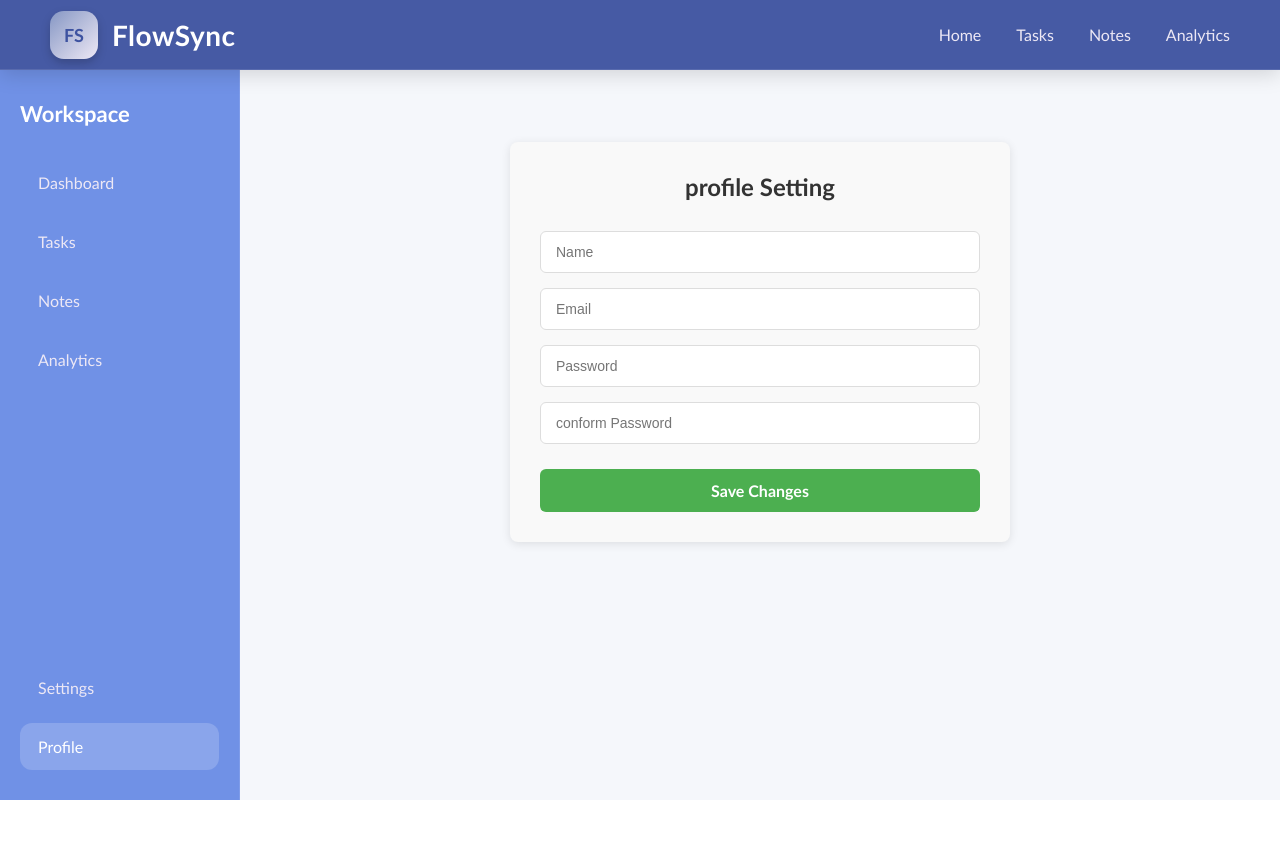
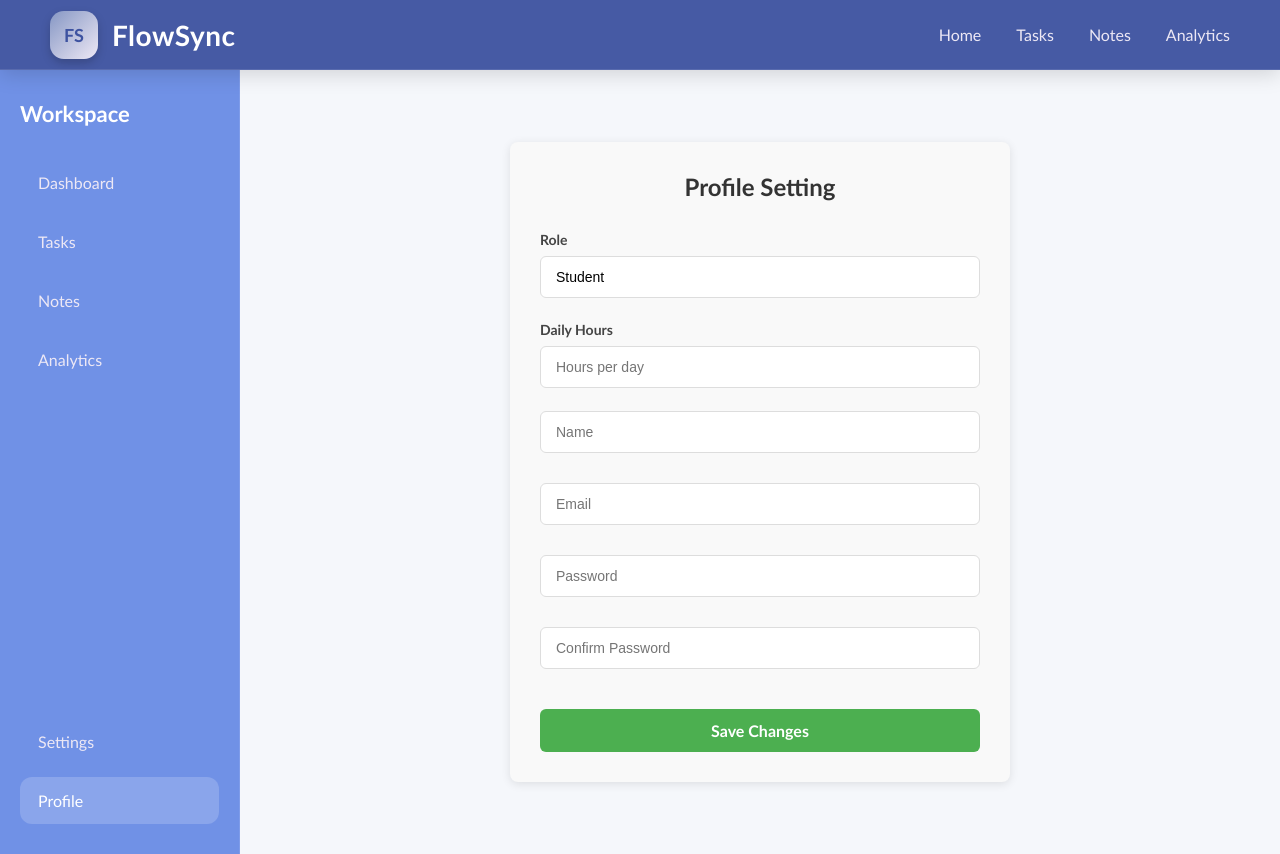
Before and after one commit to JeetM64/TaskFlow, a React (Vite) app: page /profile in a window 1280 px wide. Before the commit the page ends 800 px from the top, so only its background shows below. Built offline with nearby package versions, Linux system fonts and the light colour scheme.

Commit message:
zod validation updated

```diff
--- a/package.json
+++ b/package.json
@@ -10,6 +10,7 @@
     "preview": "vite preview"
   },
   "dependencies": {
+    "@hookform/resolvers": "^5.4.0",
     "react": "^19.2.6",
     "react-dom": "^19.2.6",
     "react-hook-form": "^7.76.1",
--- a/src/components/profile/ProfileForm.jsx
+++ b/src/components/profile/ProfileForm.jsx
@@ -1,22 +1,47 @@
-
+import { useForm } from "react-hook-form";
+import { zodResolver } from "@hookform/resolvers/zod";
+import { profileSchema } from "./profileSchema";
 
 import './profileform.css';
 
 function ProfileForm() {
 
+  // object created (useform to collect data)
+  const {register,handleSubmit,formState: {errors} } = useForm({resolver : zodResolver(profileSchema)});
+
+  function onSubmit(data){
+    console.log(data);
+  }
+
 
   return (
     <div>
       <div className="form-container">
-        <h2>profile Setting </h2>
+        <h2>Profile Setting</h2>
 
-        <form className="parent">
-            <input type="text" placeholder="Name"/>
-            <input type = "email" placeholder="Email"/>
-            <input type ="password" placeholder="Password"/>
-            <input type ="password" placeholder="conform Password"/>
-            <button type="submit"> Save Changes </button>
+        <form className="parent" onSubmit = {handleSubmit(onSubmit)}>
+          <label>
+            Role
+            <select {...register("role")}>
+              <option value="student">Student</option>
+              <option value="developer">Developer</option>
+              <option value="designer">Designer</option>
+              <option value="other">Other</option>
+            </select>
 
+            <p>{errors.role?.message}</p>
+          </label>
+
+          <label>
+            Daily Hours
+            <input type="number" min="0" max="24" placeholder="Hours per day" {...register("goalHours")}/> <p>{errors.goalHours?.message}</p>
+          </label>
+
+          <input type="text" placeholder="Name" {...register("name")}/> <p>{errors.name?.message}</p>
+          <input type="email" placeholder="Email" {...register("email")}/> <p>{errors.email?.message}</p>
+          <input type="password" placeholder="Password" {...register("password")}/> <p>{errors.password?.message}</p>
+          <input type="password" placeholder="Confirm Password" {...register("confirmPassword")}/> <p>{errors.confirmPassword?.message}</p>
+          <button type="submit">Save Changes</button>
         </form>
 
       </div>
--- /dev/null
+++ b/src/components/profile/profileSchema.js
@@ -0,0 +1,27 @@
+import { z } from "zod";
+
+export const profileSchema = z.object({
+
+    name : z.string()
+          .min(2,"Name should be at least 2 char")
+          .max(50,"Name should be less than 50 char"),
+    email : z.string()
+          .email("Invalid email adress"),
+    password : z.string()
+          .min(6,"Password should be minimum 6 character")
+          .regex(
+          /^(?=.*[a-z])(?=.*[A-Z])(?=.*\d).+$/,
+          "Password must contain uppercase, lowercase and a number"
+          ),
+    confirmPassword : z.string()
+          .min(8,"Password should be minimum 8 character"),
+    role : z.enum(["student","developer","designer","other"],{message : "Please select from the options"}) ,
+    goalHours : z.coerce.number()
+           .min(1,"should be at least 1 hr")
+           .max(24,"should be less than 24 hr")
+
+    .refine((data) => data.password === data.confirmPassword, {
+        message: "Passwords do not match",
+        path: ["confirmPassword"]
+    })
+});
--- a/src/components/profile/profileform.css
+++ b/src/components/profile/profileform.css
@@ -20,6 +20,16 @@
     gap: 15px;
 }
 
+.parent label {
+    display: flex;
+    flex-direction: column;
+    gap: 8px;
+    font-size: 14px;
+    color: #444;
+    font-weight: 600;
+}
+
+.parent select,
 .parent input {
     padding: 12px 15px;
     border: 1px solid #ddd;
@@ -27,9 +37,17 @@
     font-size: 14px;
     font-family: Arial, sans-serif;
     transition: border-color 0.3s ease;
+    background: white;
 }
 
-.parent input:focus {
+.parent select {
+    appearance: none;
+    -webkit-appearance: none;
+    -moz-appearance: none;
+}
+
+.parent input:focus,
+.parent select:focus {
     outline: none;
     border-color: #4CAF50;
     box-shadow: 0 0 5px rgba(76, 175, 80, 0.3);
```
Also changed, not shown: 1 other file (tests, documents, lock files or other folders).
